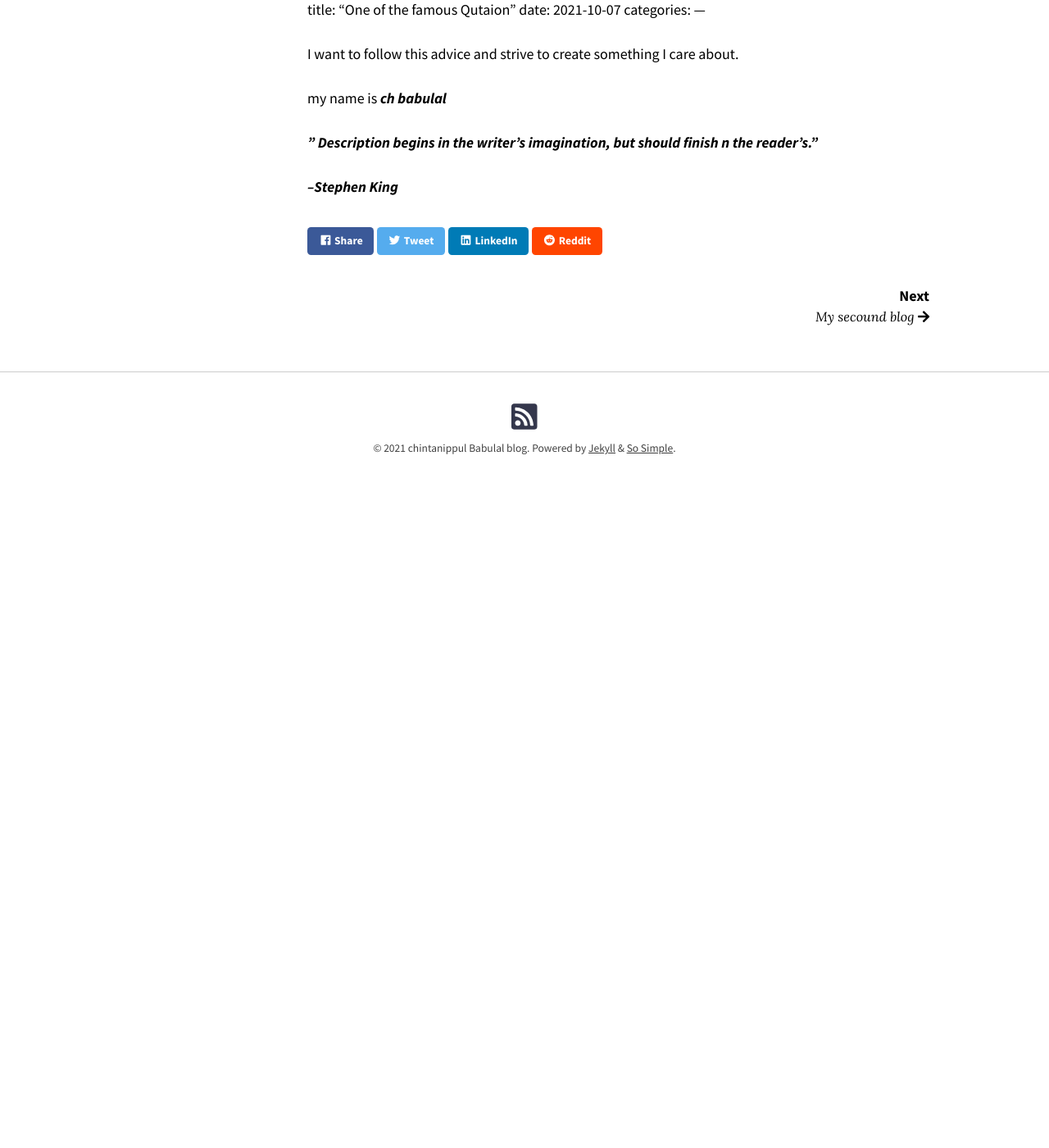
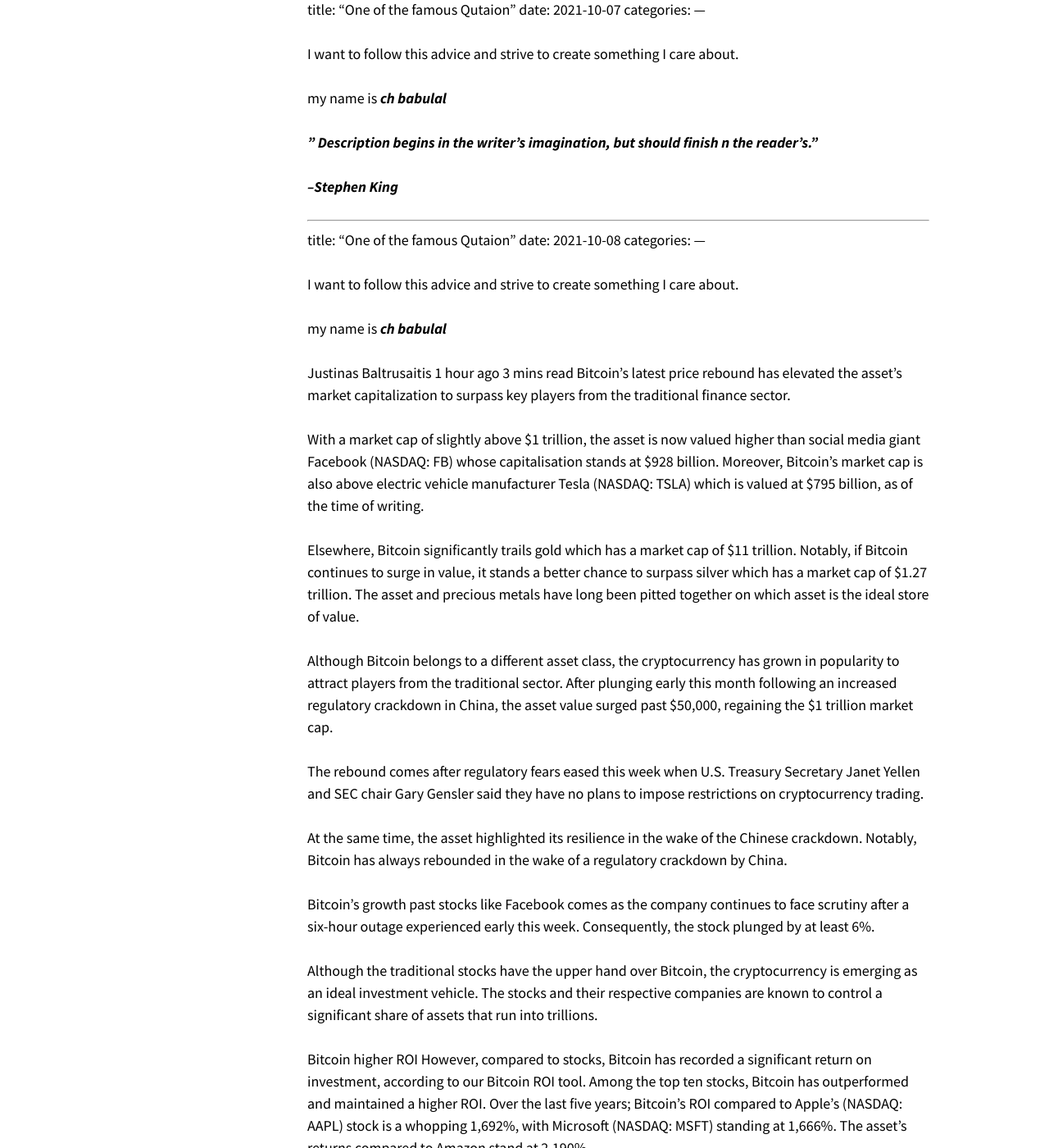
Before and after one commit to skbabulal/skbabulal.github.io, a Jekyll site: the page built from _posts/2021-09-14-Welcome.md, in a window 1280 px wide and 1400 px high, scrolled down 9892 px. Shown: the whole window at 82% size. Built offline with Jekyll 4.4.1, drawn with Linux system fonts in a browser that asks for light colours; nearby versions of some CDN libraries; before the commit the page ends 10522 px from its top, so only the background shows below that; some of the changed text lies outside the part shown.

Commit message:
sample blog

```diff
--- a/_posts/2021-09-14-Welcome.md
+++ b/_posts/2021-09-14-Welcome.md
@@ -496,3 +496,44 @@ my name is ***ch babulal***
 but should finish n the reader's."***
 
  ***--Stephen King***
+
+
+
+ ---
+title: "One of the famous Qutaion"
+date: 2021-10-08
+categories:
+---
+
+
+I want to follow this advice and strive to create something I care about.
+
+my name is ***ch babulal***
+
+Justinas
+Baltrusaitis
+1 hour ago
+3 mins read
+Bitcoin’s latest price rebound has elevated the asset’s market capitalization to surpass key players from the traditional finance sector.
+
+With a market cap of slightly above $1 trillion, the asset is now valued higher than social media giant Facebook (NASDAQ: FB) whose capitalisation stands at $928 billion. Moreover, Bitcoin’s market cap is also above electric vehicle manufacturer Tesla (NASDAQ: TSLA) which is valued at $795 billion, as of the time of writing.
+
+Elsewhere, Bitcoin significantly trails gold which has a market cap of $11 trillion. Notably, if Bitcoin continues to surge in value, it stands a better chance to surpass silver which has a market cap of $1.27 trillion. The asset and precious metals have long been pitted together on which asset is the ideal store of value.
+
+Although Bitcoin belongs to a different asset class, the cryptocurrency has grown in popularity to attract players from the traditional sector. After plunging early this month following an increased regulatory crackdown in China, the asset value surged past $50,000, regaining the $1 trillion market cap.
+
+The rebound comes after regulatory fears eased this week when U.S. Treasury Secretary Janet Yellen and SEC chair Gary Gensler said they have no plans to impose restrictions on cryptocurrency trading.
+
+At the same time, the asset highlighted its resilience in the wake of the Chinese crackdown. Notably, Bitcoin has always rebounded in the wake of a regulatory crackdown by China.
+
+Bitcoin’s growth past stocks like Facebook comes as the company continues to face scrutiny after a six-hour outage experienced early this week. Consequently, the stock plunged by at least 6%.
+
+Although the traditional stocks have the upper hand over Bitcoin, the cryptocurrency is emerging as an ideal investment vehicle. The stocks and their respective companies are known to control a significant share of assets that run into trillions.
+
+Bitcoin higher ROI
+However, compared to stocks, Bitcoin has recorded a significant return on investment, according to our Bitcoin ROI tool. Among the top ten stocks, Bitcoin has outperformed and maintained a higher ROI. Over the last five years; Bitcoin’s ROI compared to Apple’s (NASDAQ: AAPL) stock is a whopping 1,692%, with Microsoft (NASDAQ: MSFT) standing at 1,666%. The asset’s returns compared to Amazon stand at 2,190%.
+
+Interestingly, Bitcoin has sustained the ROI despite being a highly volatile asset with increased regulatory scrutiny from vicarious regulators. Much of the gains were made early this year when the asset surged in value amid an influx of traditional investments led by companies like Tesla.
+
+Similarly, the stocks surged after suffering a historical plunge in early 2021 amid the coronavirus pandemic.
+***this is all about present bitcoin market***
```
